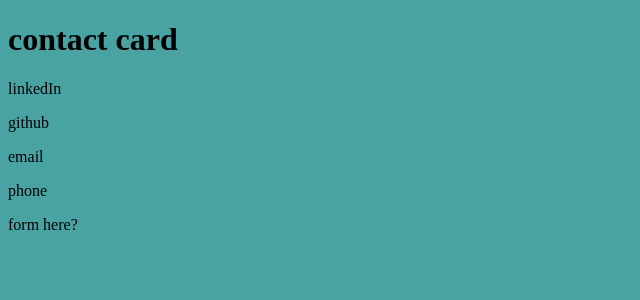
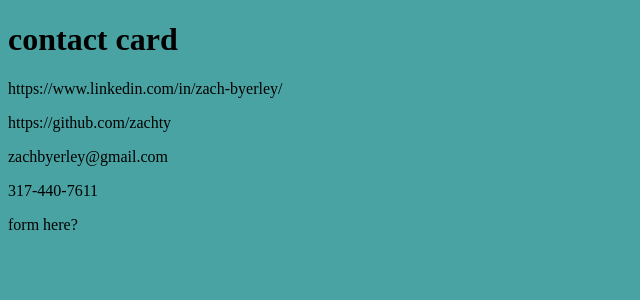
Before and after one commit to zachty/portfolio, a Next.js app: page /contact in a window 1280 px wide. Shown: the top 300 px of the page, without its empty margins (0-640 px from the left). Built offline with nearby package versions, Linux system fonts and the light colour scheme.

Commit message:
added values to contact form

```diff
--- a/pages/contact.jsx
+++ b/pages/contact.jsx
@@ -4,10 +4,10 @@
         <div>
             {/* TODO: form? */}
             <h1>contact card</h1>
-            <p>linkedIn</p>
-            <p>github</p>
-            <p>email</p>
-            <p>phone</p>
+            <p>https://www.linkedin.com/in/zach-byerley/</p>
+            <p>https://github.com/zachty</p>
+            <p>zachbyerley@gmail.com</p>
+            <p>317-440-7611</p>
             <div>form here?</div>
         </div>
     );
```
